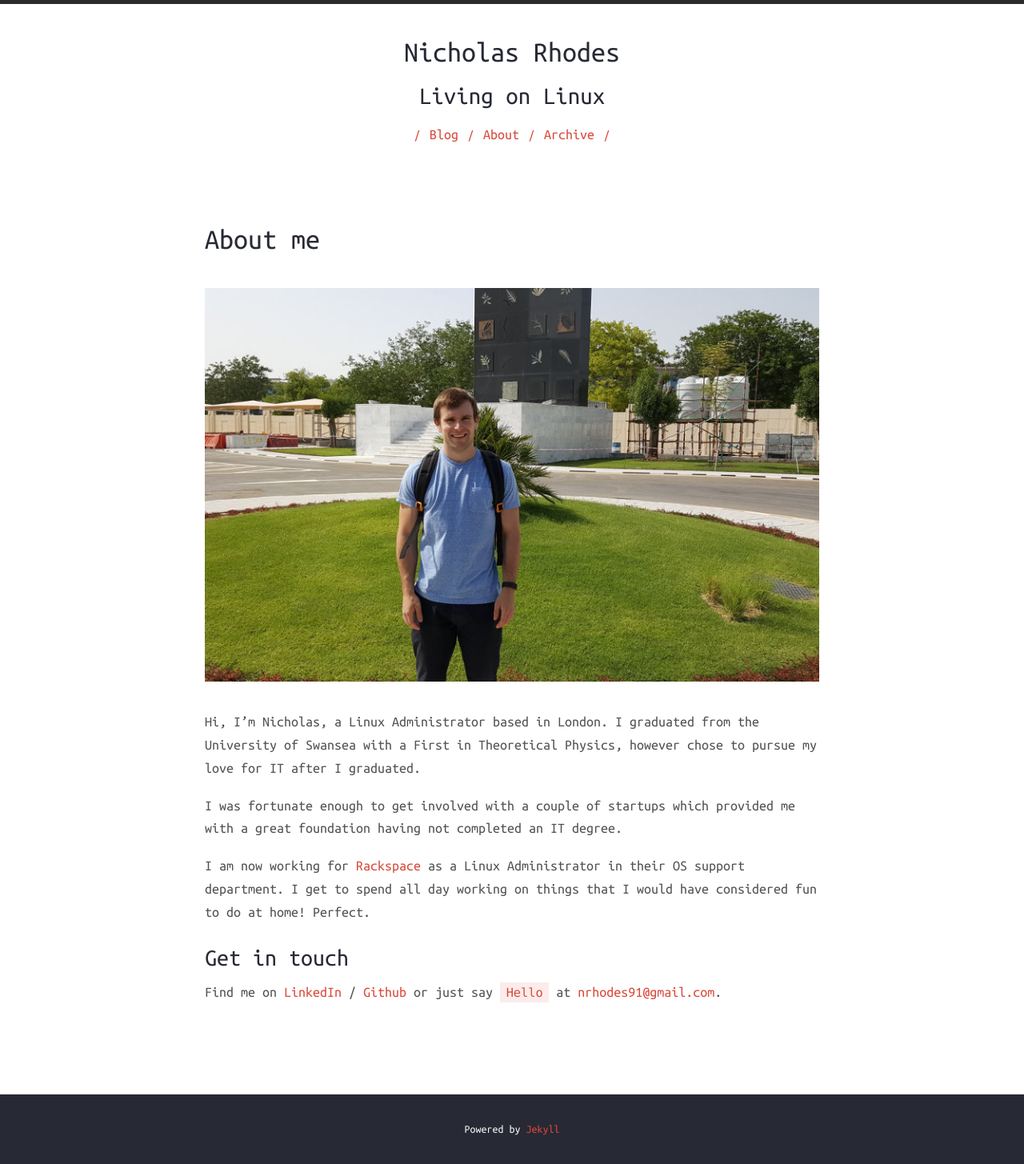
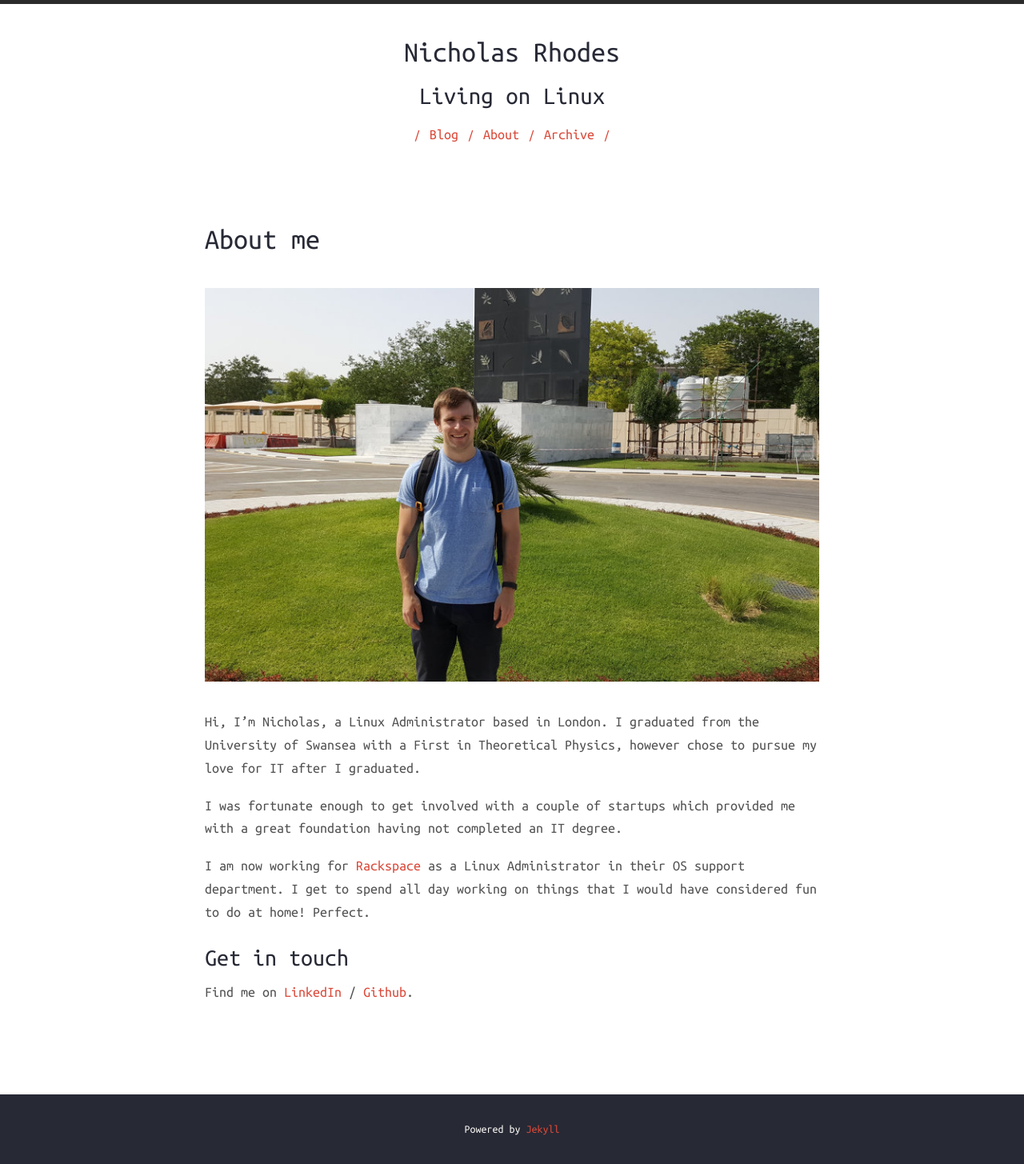
Before and after one commit to nickrhodes-gh/nickrhodes-gh.github.io, a Jekyll site: the page built from about.md, in a window 1280 px wide. Shown: the whole page at 80% size. Built offline with Jekyll 4.4.1, drawn with Linux system fonts in a browser that asks for light colours; nearby versions of some CDN libraries.

Commit message:
Remove email from about me

```diff
--- a/about.md
+++ b/about.md
@@ -20,9 +20,7 @@ considered fun to do at home! Perfect.
 
 ### Get in touch
 
-Find me on [LinkedIn][linkedin] / [Github][github] or just say `Hello` at
-[nrhodes91@gmail.com](email).
-
+Find me on [LinkedIn][linkedin] / [Github][github].
 
 [rs]: https://www.rackspace.co.uk
 [linkedin]: https://www.linkedin.com/in/nickrhodes1
```
